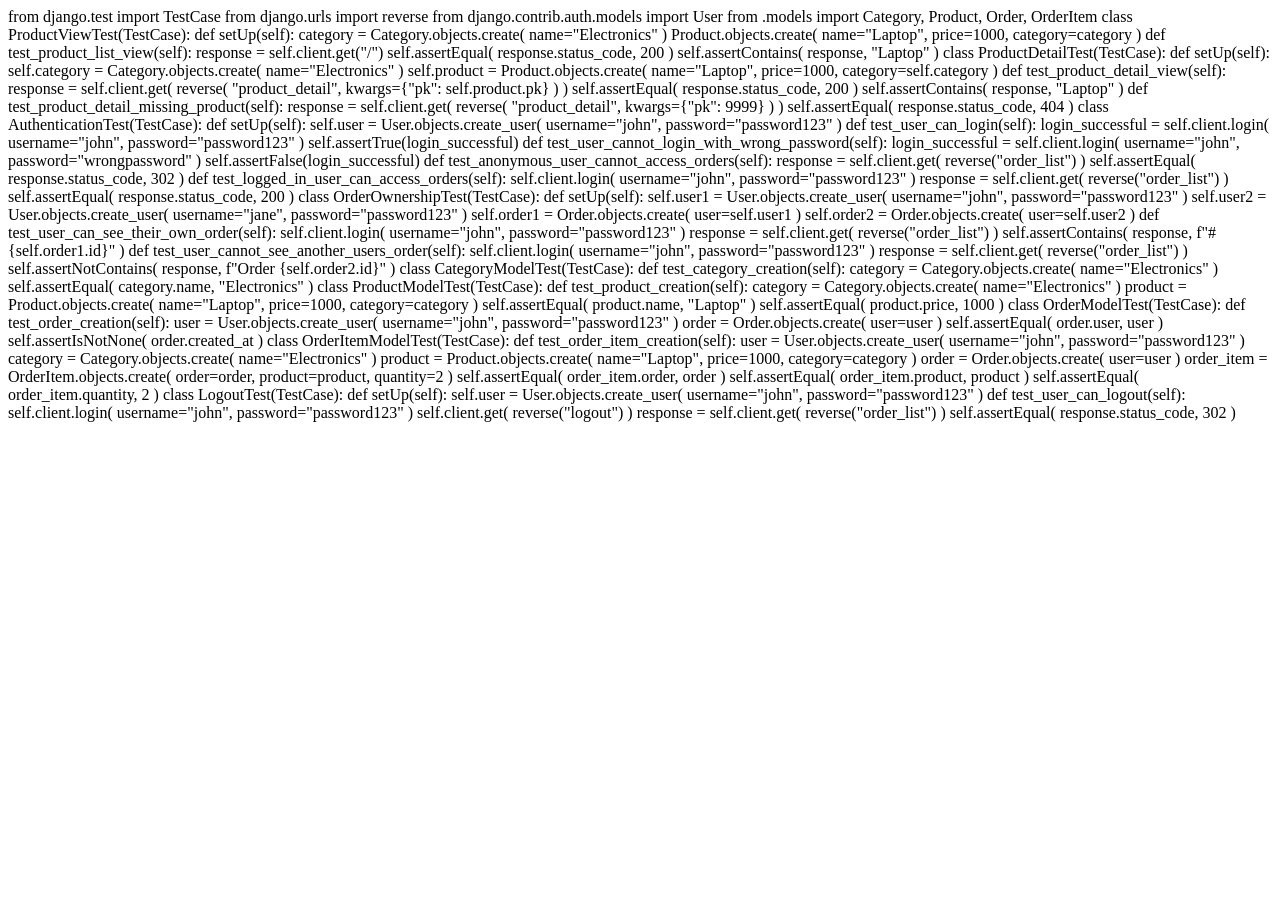
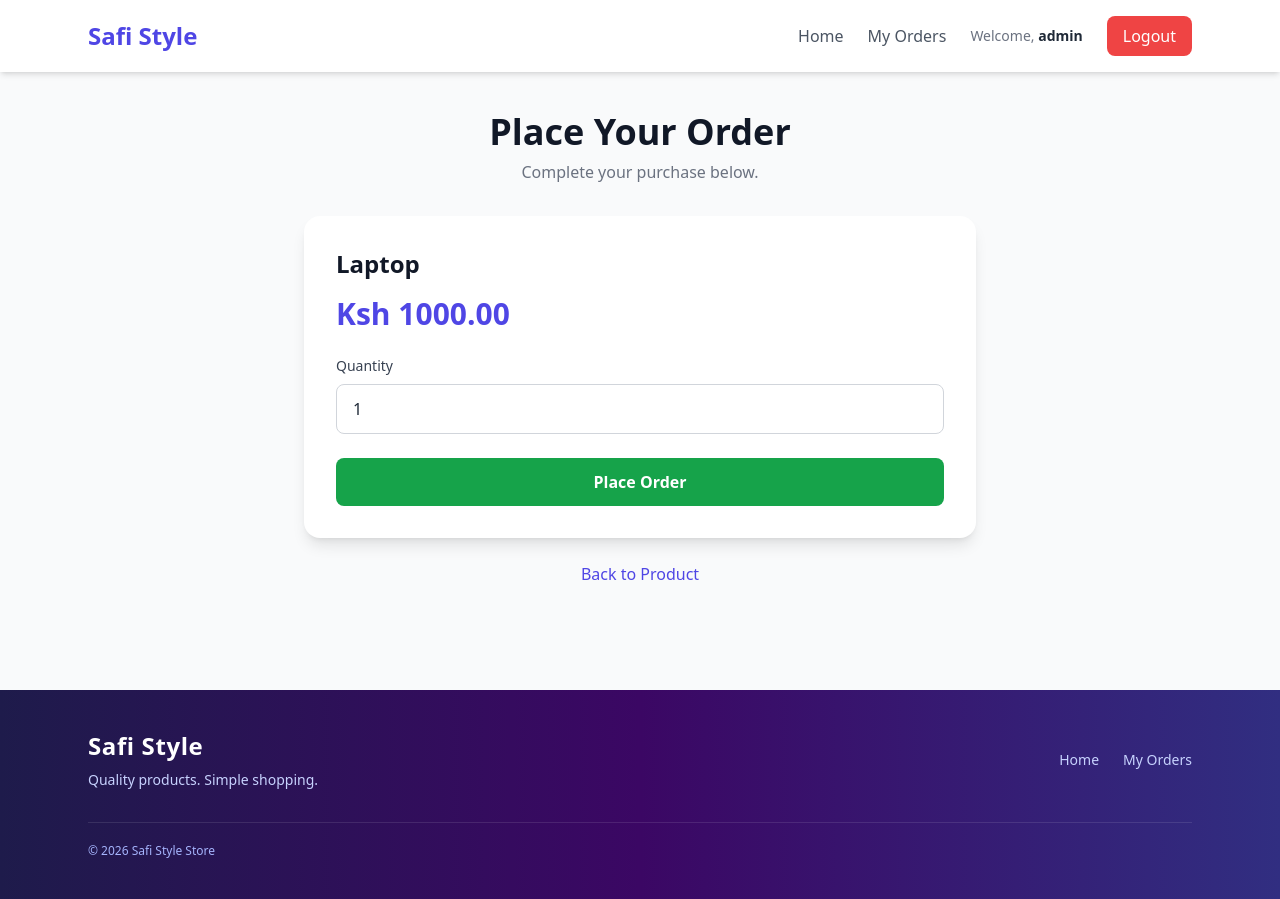
Before and after one commit to Jblue254/Safi-style, a Django app: page /order/create/1/ in a window 1280 px wide. Before the commit the page ends 422 px from the top, so only its background shows below. Run offline with Django 5.2, Linux system fonts and the light colour scheme; a user stored in the database is signed in; data comes from the database, SQL or seed files in the repository; both versions use the stored data as it was after the commit; some libraries are stand-ins or nearby versions.

Commit message:
Merge latest updates from upstream main

```diff
--- a/myapp/templates/base.html
+++ b/myapp/templates/base.html
@@ -1,316 +1,133 @@
-from django.test import TestCase
-from django.urls import reverse
-from django.contrib.auth.models import User
+<!DOCTYPE html>
 
-from .models import Category, Product, Order, OrderItem
+<html lang="en">
+<head>
+    <meta charset="UTF-8">
+    <meta name="viewport" content="width=device-width, initial-scale=1.0">
+    <title>Safi Style Store</title>
 
 
-class ProductViewTest(TestCase):
+<!-- Tailwind CSS -->
+<script src="https://cdn.tailwindcss.com"></script>
 
-    def setUp(self):
-        category = Category.objects.create(
-            name="Electronics"
-        )
+</head>
 
-        Product.objects.create(
-            name="Laptop",
-            price=1000,
-            category=category
-        )
-
-    def test_product_list_view(self):
-        response = self.client.get("/")
-
-        self.assertEqual(
-            response.status_code,
-            200
-        )
-
-        self.assertContains(
-            response,
-            "Laptop"
-        )
-class ProductDetailTest(TestCase):
-
-    def setUp(self):
-        self.category = Category.objects.create(
-            name="Electronics"
-        )
-
-        self.product = Product.objects.create(
-            name="Laptop",
-            price=1000,
-            category=self.category
-        )
-
-    def test_product_detail_view(self):
-        response = self.client.get(
-            reverse(
-                "product_detail",
-                kwargs={"pk": self.product.pk}
-            )
-        )
-
-        self.assertEqual(
-            response.status_code,
-            200
-        )
-
-        self.assertContains(
-            response,
-            "Laptop"
-        )
-
-    def test_product_detail_missing_product(self):
-        response = self.client.get(
-            reverse(
-                "product_detail",
-                kwargs={"pk": 9999}
-            )
-        )
-
-        self.assertEqual(
-            response.status_code,
-            404
-        )
-
-class AuthenticationTest(TestCase):
-
-    def setUp(self):
-        self.user = User.objects.create_user(
-            username="john",
-            password="password123"
-        )
-
-    def test_user_can_login(self):
-
-        login_successful = self.client.login(
-            username="john",
-            password="password123"
-        )
-
-        self.assertTrue(login_successful)
-
-    def test_user_cannot_login_with_wrong_password(self):
-
-        login_successful = self.client.login(
-            username="john",
-            password="wrongpassword"
-        )
-
-        self.assertFalse(login_successful)
-
-    def test_anonymous_user_cannot_access_orders(self):
-
-        response = self.client.get(
-            reverse("order_list")
-        )
-
-        self.assertEqual(
-            response.status_code,
-            302
-        )
-
-    def test_logged_in_user_can_access_orders(self):
-
-        self.client.login(
-            username="john",
-            password="password123"
-        )
-
-        response = self.client.get(
-            reverse("order_list")
-        )
-
-        self.assertEqual(
-            response.status_code,
-            200
-        )
+<body class="bg-gray-50 text-gray-800 min-h-screen">
 
 
-class OrderOwnershipTest(TestCase):
+<!-- Navigation -->
+<nav class="bg-white shadow-md">
+    <div class="max-w-6xl mx-auto px-6 py-4 flex items-center justify-between">
 
-    def setUp(self):
+        <!-- Logo -->
+        <a href="/" class="text-2xl font-bold text-indigo-600">
+            Safi Style
+        </a>
 
-        self.user1 = User.objects.create_user(
-            username="john",
-            password="password123"
-        )
+        <!-- Navigation Links -->
+        <div class="flex items-center gap-6">
 
-        self.user2 = User.objects.create_user(
-            username="jane",
-            password="password123"
-        )
+            <a href="/"
+               class="text-gray-600 hover:text-indigo-600 font-medium transition">
+                Home
+            </a>
 
-        self.order1 = Order.objects.create(
-            user=self.user1
-        )
+            {% if user.is_authenticated %}
 
-        self.order2 = Order.objects.create(
-            user=self.user2
-        )
+                <a href="/orders/"
+                   class="text-gray-600 hover:text-indigo-600 font-medium transition">
+                    My Orders
+                </a>
 
-    def test_user_can_see_their_own_order(self):
+                <span class="text-sm text-gray-500">
+                    Welcome, <strong class="text-gray-800">{{ user.username }}</strong>
+                </span>
 
-        self.client.login(
-            username="john",
-            password="password123"
-        )
+                <a href="{% url 'logout' %}"
+                   class="bg-red-500 text-white px-4 py-2 rounded-lg hover:bg-red-600 transition">
+                    Logout
+                </a>
 
-        response = self.client.get(
-            reverse("order_list")
-        )
+            {% else %}
 
-        self.assertContains(
-            response,
-            f"#{self.order1.id}"
-        )
+                <a href="/login/"
+                   class="text-gray-600 hover:text-indigo-600 font-medium transition">
+                    Login
+                </a>
 
-    def test_user_cannot_see_another_users_order(self):
+                <a href="/register/"
+                   class="bg-indigo-600 text-white px-4 py-2 rounded-lg hover:bg-indigo-700 transition">
+                    Register
+                </a>
 
-        self.client.login(
-            username="john",
-            password="password123"
-        )
+            {% endif %}
 
-        response = self.client.get(
-            reverse("order_list")
-        )
+        </div>
+    </div>
+</nav>
 
-        self.assertNotContains(
-            response,
-            f"Order {self.order2.id}"
-        )
+<!-- Main Content -->
+<main class="max-w-6xl mx-auto px-6 py-10">
+
+    {% block content %}
+    {% endblock %}
+
+</main>
+
+<footer class="bg-gradient-to-r from-indigo-950 via-purple-950 to-indigo-900 text-white mt-16">
+    <div class="max-w-6xl mx-auto px-6 py-10">
 
 
-class CategoryModelTest(TestCase):
+    <div class="flex flex-col md:flex-row items-center justify-between gap-6">
 
-    def test_category_creation(self):
+        <!-- Brand -->
+        <div class="text-center md:text-left">
+            <div class="flex items-center justify-center md:justify-start gap-3 mb-2">
 
-        category = Category.objects.create(
-            name="Electronics"
-        )
+                <h3 class="text-2xl font-bold tracking-wide">
+                    Safi Style
+                </h3>
+            </div>
 
-        self.assertEqual(
-            category.name,
-            "Electronics"
-        )
-class ProductModelTest(TestCase):
+            <p class="text-indigo-200 text-sm">
+                Quality products. Simple shopping.
+            </p>
+        </div>
 
-    def test_product_creation(self):
+        <!-- Footer Links -->
+        <div class="flex items-center gap-6 text-sm">
+            <a href="/" class="text-indigo-200 hover:text-white transition">
+                Home
+            </a>
 
-        category = Category.objects.create(
-            name="Electronics"
-        )
+            {% if user.is_authenticated %}
+                <a href="/orders/" class="text-indigo-200 hover:text-white transition">
+                    My Orders
+                </a>
+            {% else %}
+                <a href="/login/" class="text-indigo-200 hover:text-white transition">
+                    Login
+                </a>
 
-        product = Product.objects.create(
-            name="Laptop",
-            price=1000,
-            category=category
-        )
+                <a href="/register/" class="text-indigo-200 hover:text-white transition">
+                    Register
+                </a>
+            {% endif %}
+        </div>
 
-        self.assertEqual(
-            product.name,
-            "Laptop"
-        )
+    </div>
 
-        self.assertEqual(
-            product.price,
-            1000
-        )
+    <!-- Bottom -->
+    <div class="border-t border-white/10 mt-8 pt-5 flex flex-col sm:flex-row items-center justify-between gap-2">
+        <p class="text-xs text-indigo-300">
+            &copy; 2026 Safi Style Store
+        </p>
+    </div>
+
+</div>
 
 
-class OrderModelTest(TestCase):
+</footer>
 
-    def test_order_creation(self):
-
-        user = User.objects.create_user(
-            username="john",
-            password="password123"
-        )
-
-        order = Order.objects.create(
-            user=user
-        )
-
-        self.assertEqual(
-            order.user,
-            user
-        )
-
-        self.assertIsNotNone(
-            order.created_at
-        )
-
-class OrderItemModelTest(TestCase):
-
-    def test_order_item_creation(self):
-
-        user = User.objects.create_user(
-            username="john",
-            password="password123"
-        )
-
-        category = Category.objects.create(
-            name="Electronics"
-        )
-
-        product = Product.objects.create(
-            name="Laptop",
-            price=1000,
-            category=category
-        )
-
-        order = Order.objects.create(
-            user=user
-        )
-
-        order_item = OrderItem.objects.create(
-            order=order,
-            product=product,
-            quantity=2
-        )
-
-        self.assertEqual(
-            order_item.order,
-            order
-        )
-
-        self.assertEqual(
-            order_item.product,
-            product
-        )
-
-        self.assertEqual(
-            order_item.quantity,
-            2
-        )
-
-class LogoutTest(TestCase):
-
-    def setUp(self):
-
-        self.user = User.objects.create_user(
-            username="john",
-            password="password123"
-        )
-
-    def test_user_can_logout(self):
-
-        self.client.login(
-            username="john",
-            password="password123"
-        )
-
-        self.client.get(
-            reverse("logout")
-        )
-
-        response = self.client.get(
-            reverse("order_list")
-        )
-
-        self.assertEqual(
-            response.status_code,
-            302
-        )
+</body>
+</html>
```
Also changed, not shown: db.sqlite3.
